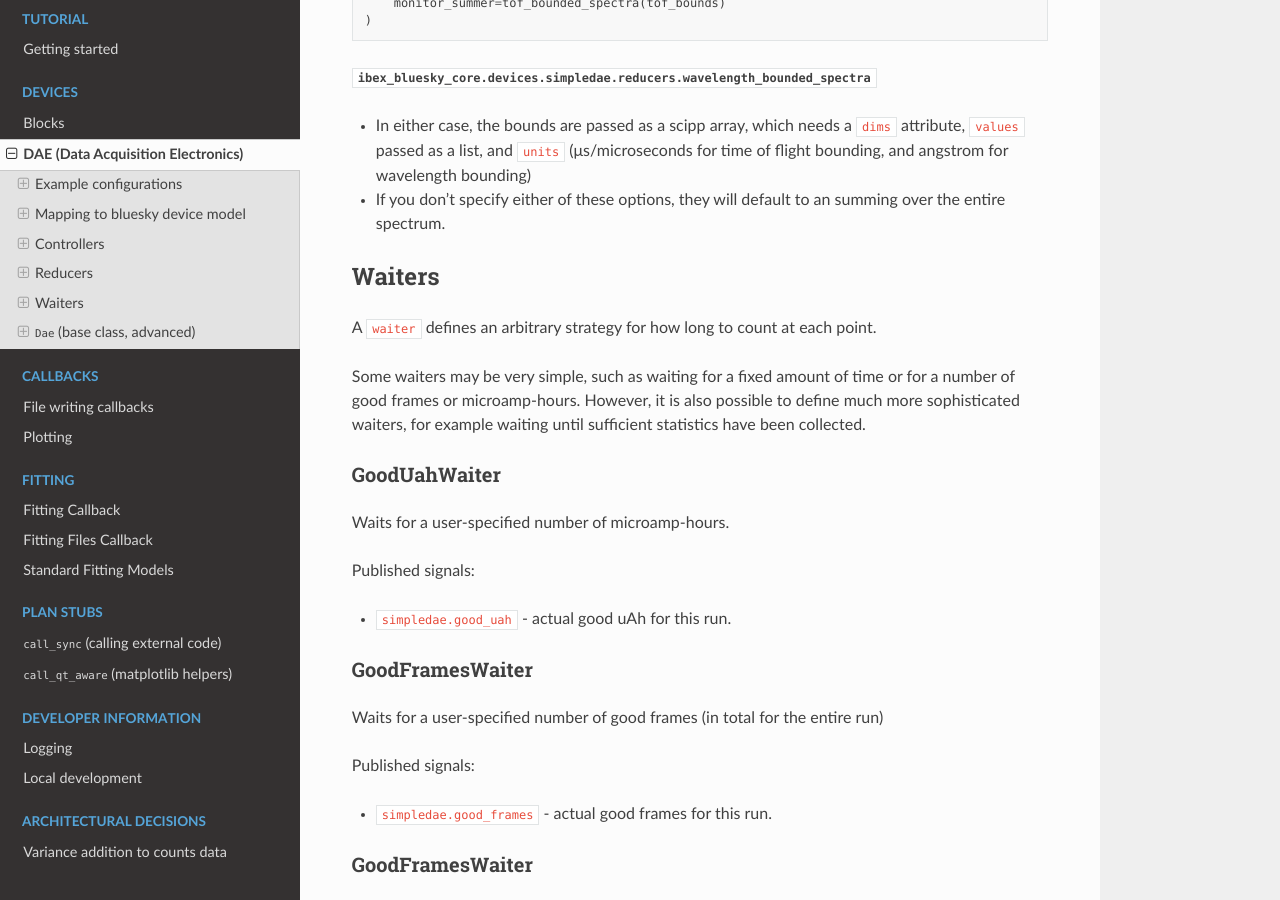
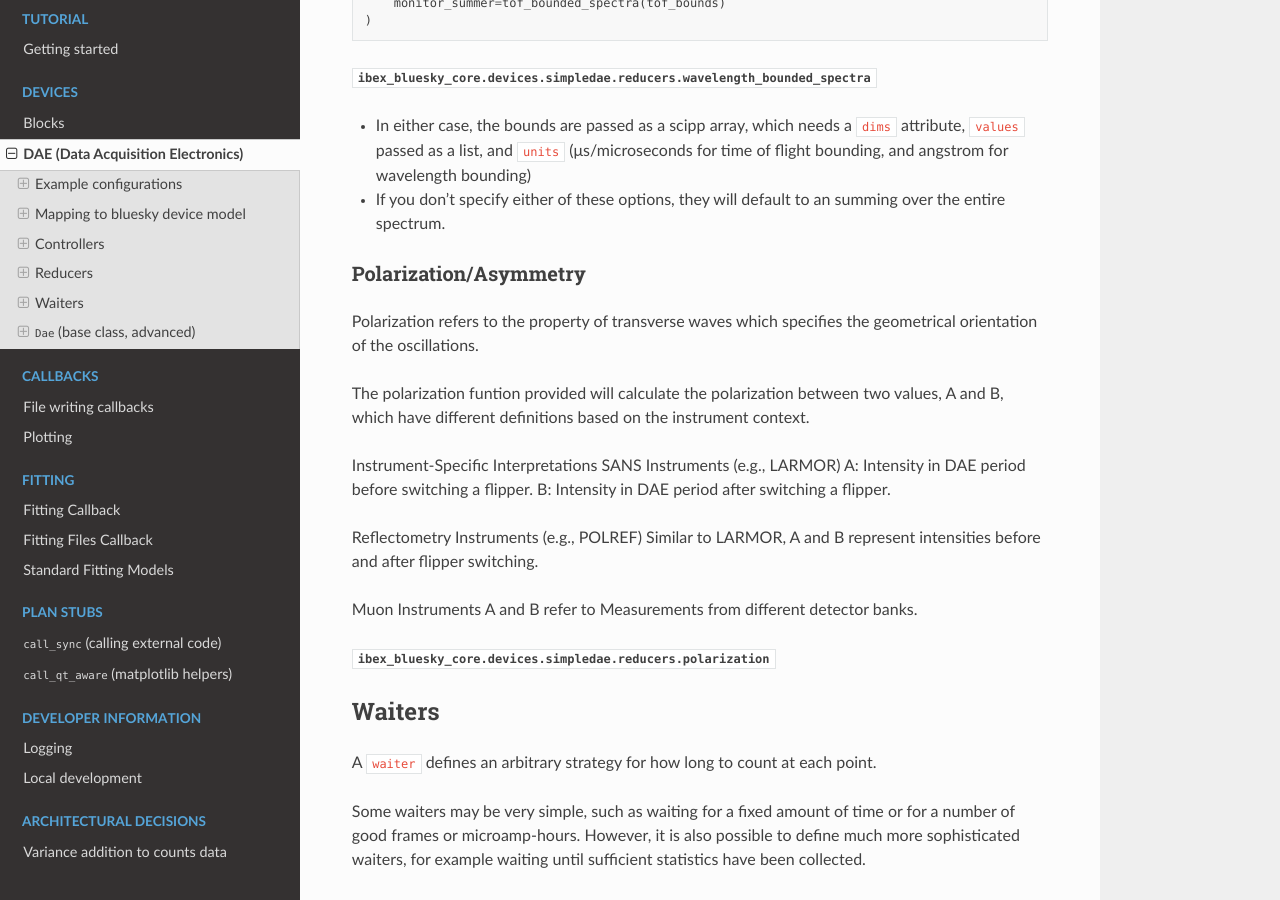
Before and after one commit to ISISComputingGroup/ibex_bluesky_core, a Sphinx documentation site: the page built from doc/devices/dae.md, in a window 1280 px wide and 900 px high, scrolled down 5684 px. Built offline with Sphinx 7.4.7 and the Read the Docs theme 3.1.0, drawn with Linux system fonts in a browser that asks for light colours; pages that are not in the unit, such as notebooks, are missing from menus.

Commit message:
Add polarization to API reference

```diff
--- a/doc/devices/dae.md
+++ b/doc/devices/dae.md
@@ -257,6 +257,27 @@ as a list, and `units` (μs/microseconds for time of flight bounding, and angstr
 - If you don't specify either of these options, they will default to an summing over the entire spectrum.
 
 
+### Polarization/Asymmetry
+
+Polarization refers to the property of transverse waves which specifies the geometrical orientation of the
+oscillations.
+
+The polarization funtion provided will calculate the polarization between two values, A and B, which
+have different definitions based on the instrument context.
+
+Instrument-Specific Interpretations
+SANS Instruments (e.g., LARMOR)
+A: Intensity in DAE period before switching a flipper.
+B: Intensity in DAE period after switching a flipper.
+
+Reflectometry Instruments (e.g., POLREF)
+Similar to LARMOR, A and B represent intensities before and after flipper switching.
+
+Muon Instruments
+A and B refer to Measurements from different detector banks.
+
+{py:obj}`ibex_bluesky_core.devices.simpledae.reducers.polarization`
+
 ## Waiters
 
 A `waiter` defines an arbitrary strategy for how long to count at each point.
```
